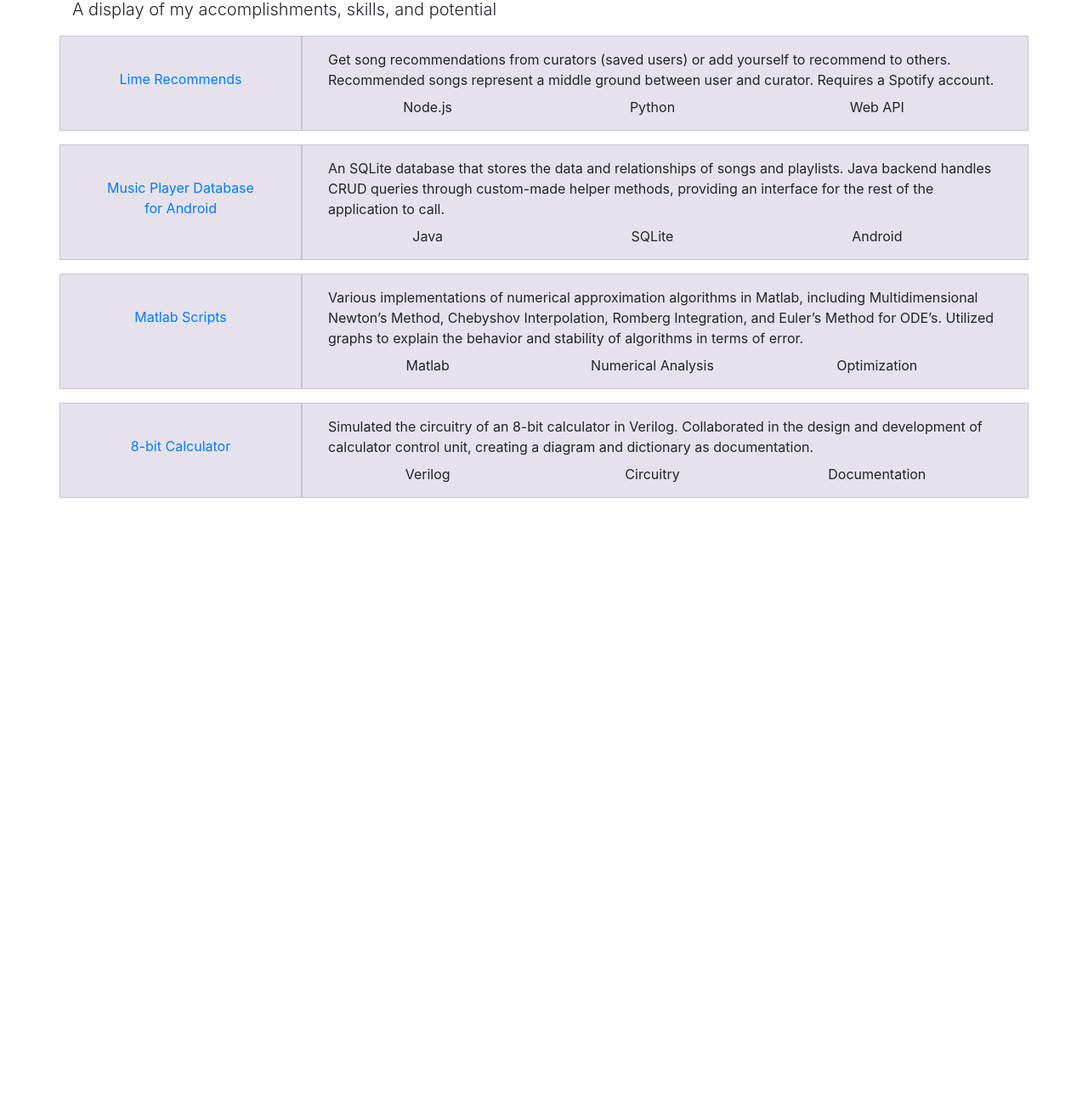
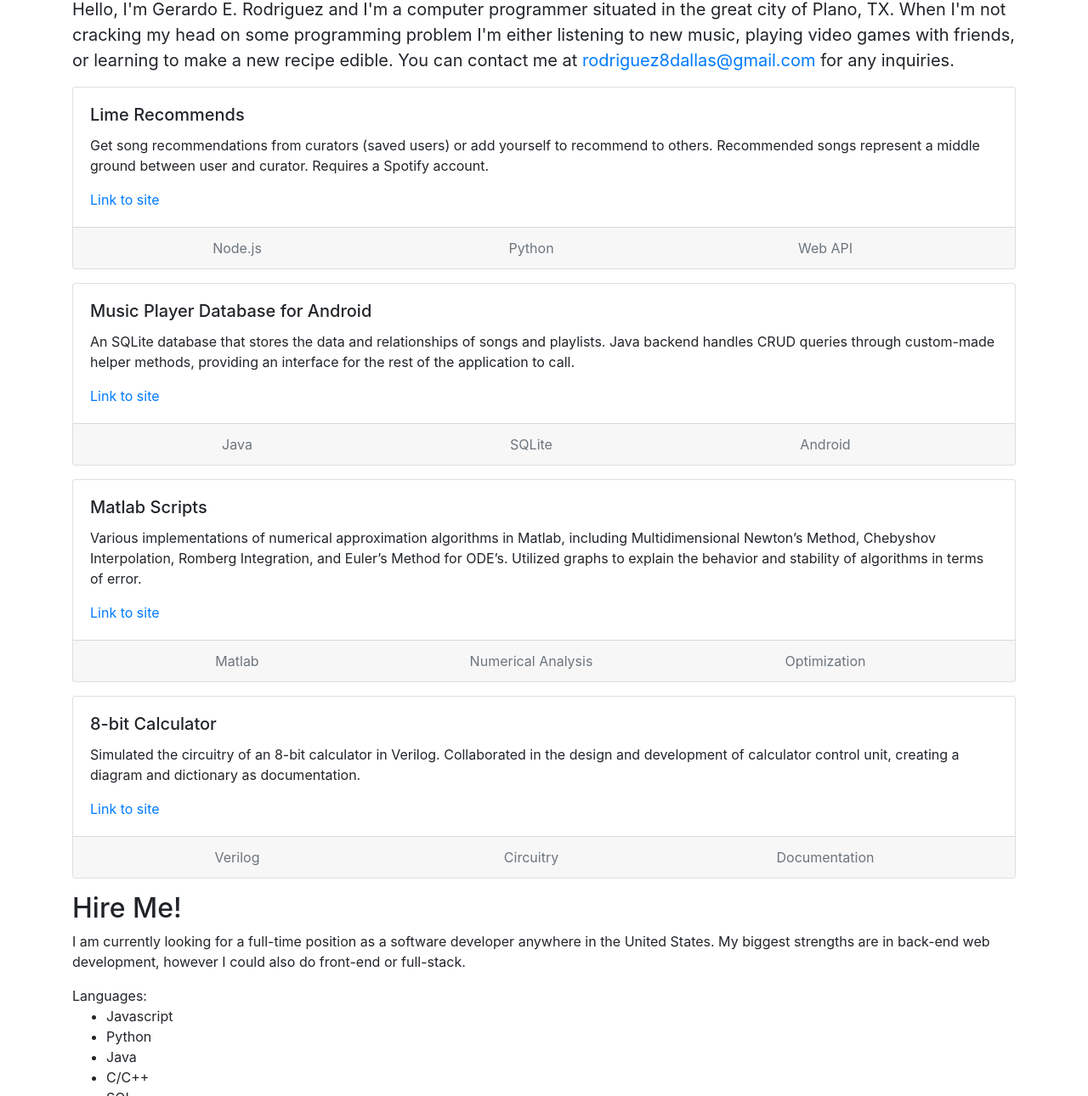
Before and after one commit to GreenRodger8/GreenRodger8.github.io, a plain HTML site: page index.html in a window 1280 px wide. Shown: the part 60-1350 px from the top of the page at 85% size. Before the commit the page ends 800 px from the top, so only its background shows below. Drawn offline with nearby package versions, Linux system fonts and the light colour scheme.

Commit message:
Cleaned up index.html and added extra sections

```diff
--- a/index.html
+++ b/index.html
@@ -9,21 +9,89 @@
     <link rel="stylesheet" href="https://stackpath.bootstrapcdn.com/bootstrap/4.5.2/css/bootstrap.min.css" integrity="sha384-JcKb8q3iqJ61gNV9KGb8thSsNjpSL0n8PARn9HuZOnIxN0hoP+VmmDGMN5t9UJ0Z" crossorigin="anonymous">
 
 	<link href="grid.css" rel="stylesheet">
-    <title>Hello, world!</title>
+    <title>Gerardo E. Rodriguez Project Index</title>
   </head>
   <body>
 	<div class="container">
 		<h1>
-			Project Index
-			<small class="text-muted">Gerardo E. Rodriguez</small>
+			Gerardo E. Rodriguez
+			<small class="text-muted">Software Developer</small>
 		</h1>
 
-		<p class="lead">
-			A display of my accomplishments, skills, and potential
-		</p>
+		<!-- About -->
+		<blockquote class="blockquote">
+			<p class="mb-0">
+				Hello, I'm Gerardo E. Rodriguez and I'm a computer programmer situated in the great city of Plano, TX.
+				When I'm not cracking my head on some programming problem I'm either listening to new music, playing video games with friends,
+				or learning to make a new recipe edible. You can contact me at <a href="mailto:rodriguez8dallas@gmail.com">rodriguez8dallas@gmail.com</a> for any inquiries.
+			</p>
+		</blockquote>
 
 		<!-- Lime Recommends -->
-		<div class="row mb-3 mt-3">
+		<div class="card mb-3">
+			<div class="card-body">
+				<h5 class="card-title">Lime Recommends</h5>
+				<p class="card-text">Get song recommendations from curators (saved users) or add yourself to recommend to others. Recommended songs represent a middle ground between user and curator. Requires a Spotify account.</p>
+				<a href="http://3.232.181.35" class="card-link">Link to site</a>
+			</div>
+			<div class="card-footer text-muted">
+				<div class="row container">
+					<div class="col-sm-4 text-center">Node.js</div>
+					<div class="col-sm-4 text-center">Python</div>
+					<div class="col-sm-4 text-center">Web API</div>
+				</div>
+			</div>
+		</div>
+
+		<!-- Music Player Database for Android -->
+		<div class="card mb-3">
+			<div class="card-body">
+				<h5 class="card-title">Music Player Database for Android</h5>
+				<p class="card-text">An SQLite database that stores the data and relationships of songs and playlists. Java backend handles CRUD queries through custom-made helper methods, providing an interface for the rest of the application to call.</p>
+				<a href="./index.html" class="card-link">Link to site</a>
+			</div>
+			<div class="card-footer text-muted">
+				<div class="row container">
+					<div class="col-sm-4 text-center">Java</div>
+					<div class="col-sm-4 text-center">SQLite</div>
+					<div class="col-sm-4 text-center">Android</div>
+				</div>
+			</div>
+		</div>
+
+		<!-- Matlab Scripts -->
+		<div class="card mb-3">
+			<div class="card-body">
+				<h5 class="card-title">Matlab Scripts</h5>
+				<p class="card-text">Various implementations of numerical approximation algorithms in Matlab, including Multidimensional Newton’s Method, Chebyshov Interpolation, Romberg Integration, and Euler’s Method for ODE’s. Utilized graphs to explain the behavior and stability of algorithms in terms of error.</p>
+				<a href="./index.html" class="card-link">Link to site</a>
+			</div>
+			<div class="card-footer text-muted">
+				<div class="row container">
+					<div class="col-sm-4 text-center">Matlab</div>
+					<div class="col-sm-4 text-center">Numerical Analysis</div>
+					<div class="col-sm-4 text-center">Optimization</div>
+				</div>
+			</div>
+		</div>
+
+		<!-- 8-bit Calculator -->
+		<div class="card mb-3">
+			<div class="card-body">
+				<h5 class="card-title">8-bit Calculator</h5>
+				<p class="card-text">Simulated the circuitry of an 8-bit calculator in Verilog. Collaborated in the design and development of calculator control unit, creating a diagram and dictionary as documentation.</p>
+				<a href="./index.html" class="card-link">Link to site</a>
+			</div>
+			<div class="card-footer text-muted">
+				<div class="row container">
+					<div class="col-sm-4 text-center">Verilog</div>
+					<div class="col-sm-4 text-center">Circuitry</div>
+					<div class="col-sm-4 text-center">Documentation</div>
+				</div>
+			</div>
+		</div>
+
+		<!--<div class="row mb-3 mt-3">
 			<div class="col-md-3 themed-grid-col">
 				<div class="container p-3">
 					<button onclick="location.href='http://3.232.181.35';" type="button" class="btn btn-link btn-block">
@@ -41,85 +109,55 @@
 					<div class="col-sm-4 text-center">Web API</div>
 				</div>
 			</div>
+		</div>-->
+
+		<!-- Hire Me -->
+		<h2>Hire Me!</h2>
+		<p>
+			I am currently looking for a full-time position as a software developer anywhere in the United States.
+			My biggest strengths are in back-end web development, however I could also do front-end or full-stack.
+		</p>
+
+		<!-- Skills -->
+		<div>
+			Languages:
+			<ul>
+				<li>Javascript</li>
+				<li>Python</li>
+				<li>Java</li>
+				<li>C/C++</li>
+				<li>SQL</li>
+				<li>HTML</li>
+				<li>CSS</li>
+			</ul>
+			Technologies:
+			<ul>
+				<li>Node.js</li>
+				<li>Amazon Web Services</li>
+				<li>Git</li>
+				<li>Ubuntu/Linux</li>
+				<li>Bootstrap</li>
+				<li>Express</li>
+				<li>Handlebars</li>
+				<li>jQuery</li>
+				<li>SciPy</li>
+				<li>PuTTy</li>
+				<li>Matlab</li>
+			</ul>
 		</div>
 
-		<!-- Music Player Database for Android -->
-		<div class="row mb-3">
-			<div class="col-md-3 themed-grid-col">
-				<div class="container p-3">
-					<button onclick="location.href='./index.html';" type="button" class="btn btn-link btn-block">
-						Music Player Database for Android
-					</button>
-				</div>
-			</div>
-			<div class="col-md-9 themed-grid-col">
-				<div class="container">
-					An SQLite database that stores the data and relationships of songs and playlists. Java backend handles CRUD queries through custom-made helper methods, providing an interface for the rest of the application to call.
-				</div>
-				<div class="row container mt-2">
-					<div class="col-sm-4 text-center">Java</div>
-					<div class="col-sm-4 text-center">SQLite</div>
-					<div class="col-sm-4 text-center">Android</div>
-				</div>
-			</div>
+		<!-- FAQ -->
+		<div>
+			<h2>FAQ</h2>
+			<p class="font-weight-bold mb-0">What is your educational background?</p>
+			<p>I have a Bachelor's Degree in Computer Science from the University of Texas at Dallas</p>
+
+			<p class="font-weight-bold mb-0">Are you willing to relocate?</p>
+			<p>Yes, but whether I need assistance or not depends on the location</p>
+
+			<p class="font-weight-bold mb-0">Are you willing to take a contract position?</p>
+			<p>Yes</p>
 		</div>
-
-		<!-- Matlab Scripts -->
-		<div class="row mb-3">
-			<div class="col-md-3 themed-grid-col">
-				<div class="container p-3">
-					<button onclick="location.href='./index.html';" type="button" class="btn btn-link btn-block">
-						Matlab Scripts
-					</button>
-				</div>
-			</div>
-			<div class="col-md-9 themed-grid-col">
-				<div class="container">
-					Various implementations of numerical approximation algorithms in Matlab, including Multidimensional Newton’s Method, Chebyshov Interpolation, Romberg Integration, and Euler’s Method for ODE’s. Utilized graphs to explain the behavior and stability of algorithms in terms of error.
-				</div>
-				<div class="row container mt-2">
-					<div class="col-sm-4 text-center">Matlab</div>
-					<div class="col-sm-4 text-center">Numerical Analysis</div>
-					<div class="col-sm-4 text-center">Optimization</div>
-				</div>
-			</div>
-		</div>
-
-		<!-- 8-bit Calculator -->
-		<div class="row mb-3">
-			<div class="col-md-3 themed-grid-col">
-				<div class="container p-3">
-					<button onclick="location.href='./index.html';" type="button" class="btn btn-link btn-block">
-						8-bit Calculator
-					</button>
-				</div>
-			</div>
-			<div class="col-md-9 themed-grid-col">
-				<div class="container">
-					Simulated the circuitry of an 8-bit calculator in Verilog. Collaborated in the design and development of calculator control unit, creating a diagram and dictionary as documentation.
-				</div>
-				<div class="row container mt-2">
-					<div class="col-sm-4 text-center">Verilog</div>
-					<div class="col-sm-4 text-center">Circuitry</div>
-					<div class="col-sm-4 text-center">Documentation</div>
-				</div>
-			</div>
-		</div>
-
-		<!--
-		<div class="row mb-3">
-			<div class="col-md-6 themed-grid-col">
-			  <div class="pb-3">
-				Link to github college portfolio
-			  </div>
-			  <div class="row">
-				<div class="col-md-6 themed-grid-col">Example of a project 1</div>
-				<div class="col-md-6 themed-grid-col">Example of a project 2</div>
-			  </div>
-			</div>
-			<div class="col-md-6 themed-grid-col">College Portfolio description</div>
-		</div>
-		-->
 
 	</div>
 
```
